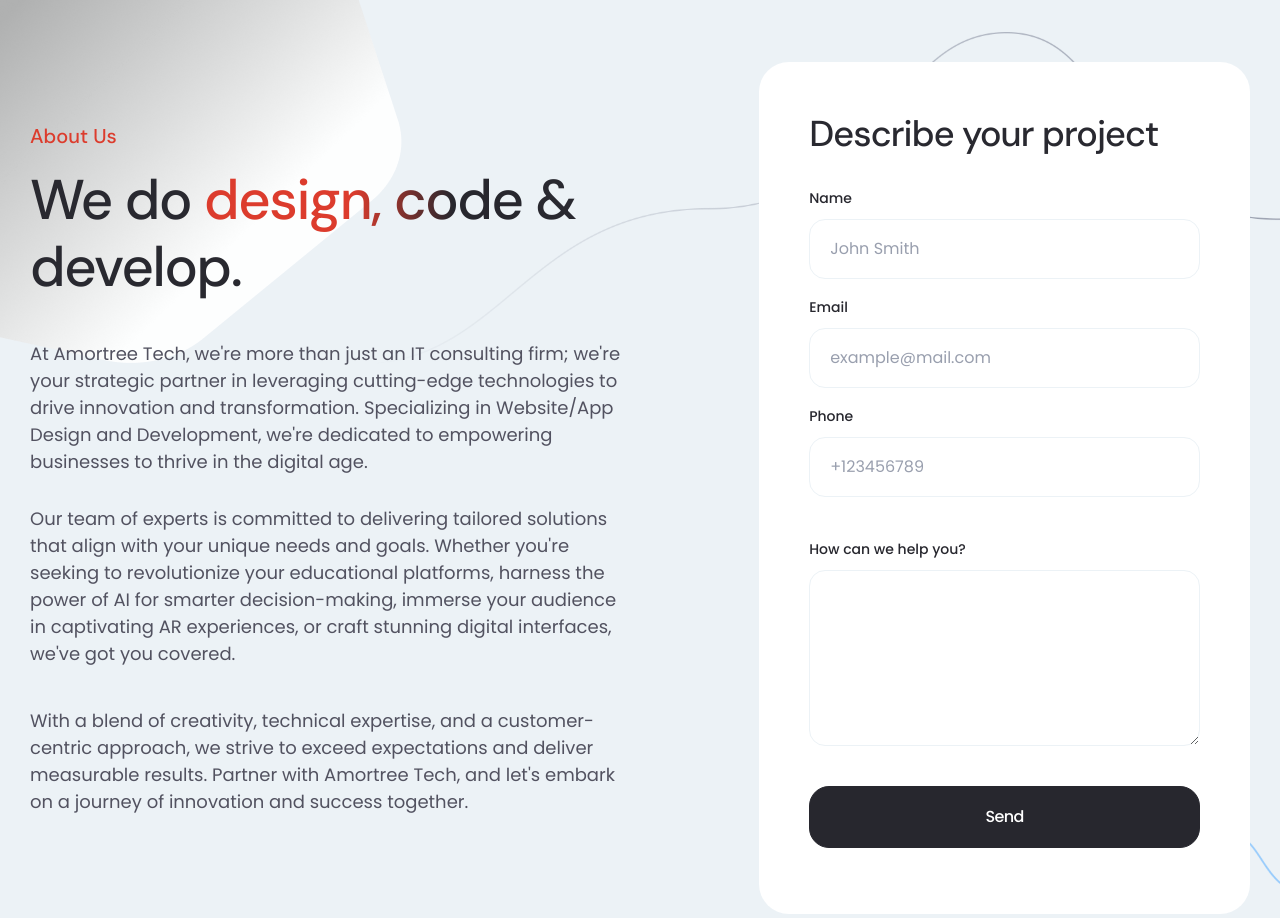
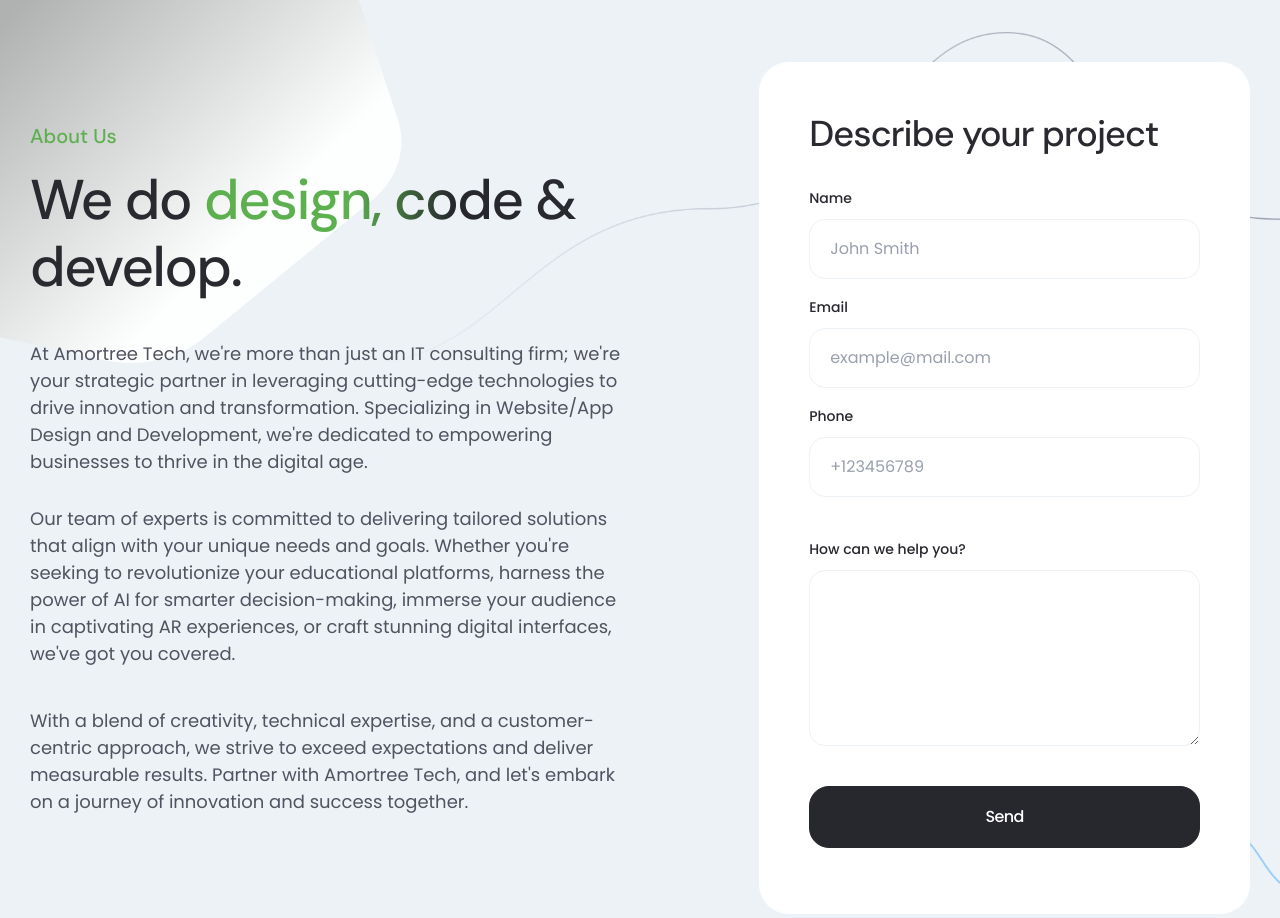
Before and after one commit to att-business-apps/att-landingpage, a Vue app in the folder att-website/: page / in a window 1280 px wide. Shown: the part 2040-2958 px from the top of the page. Built offline with nearby package versions, Linux system fonts and the light colour scheme.

Commit message:
Green Update

```diff
--- a/att-website/src/assets/sass/elements/_sectionHeading.scss
+++ b/att-website/src/assets/sass/elements/_sectionHeading.scss
@@ -13,7 +13,7 @@
         margin-bottom: 50px;
     }
     .subtitle {
-        color: var(--color-primaryR);
+        color: var(--color-primaryG);
         font-weight: 500;
         font-size: 20px;
         font-family: var(--font-primary);
@@ -52,7 +52,7 @@
             font-size: 34px;
         }
         .gradient-text-light {
-            background: linear-gradient(270deg, var(--color-dark) 21.9%, var(--color-primaryR) 53.55%);
+            background: linear-gradient(270deg, var(--color-dark) 21.9%, var(--color-primaryG) 53.55%);
             background-clip: text;
             -webkit-background-clip: text;
             -webkit-text-fill-color: transparent;
```
Also changed, not shown: att-website/src/assets/css/style.css.
